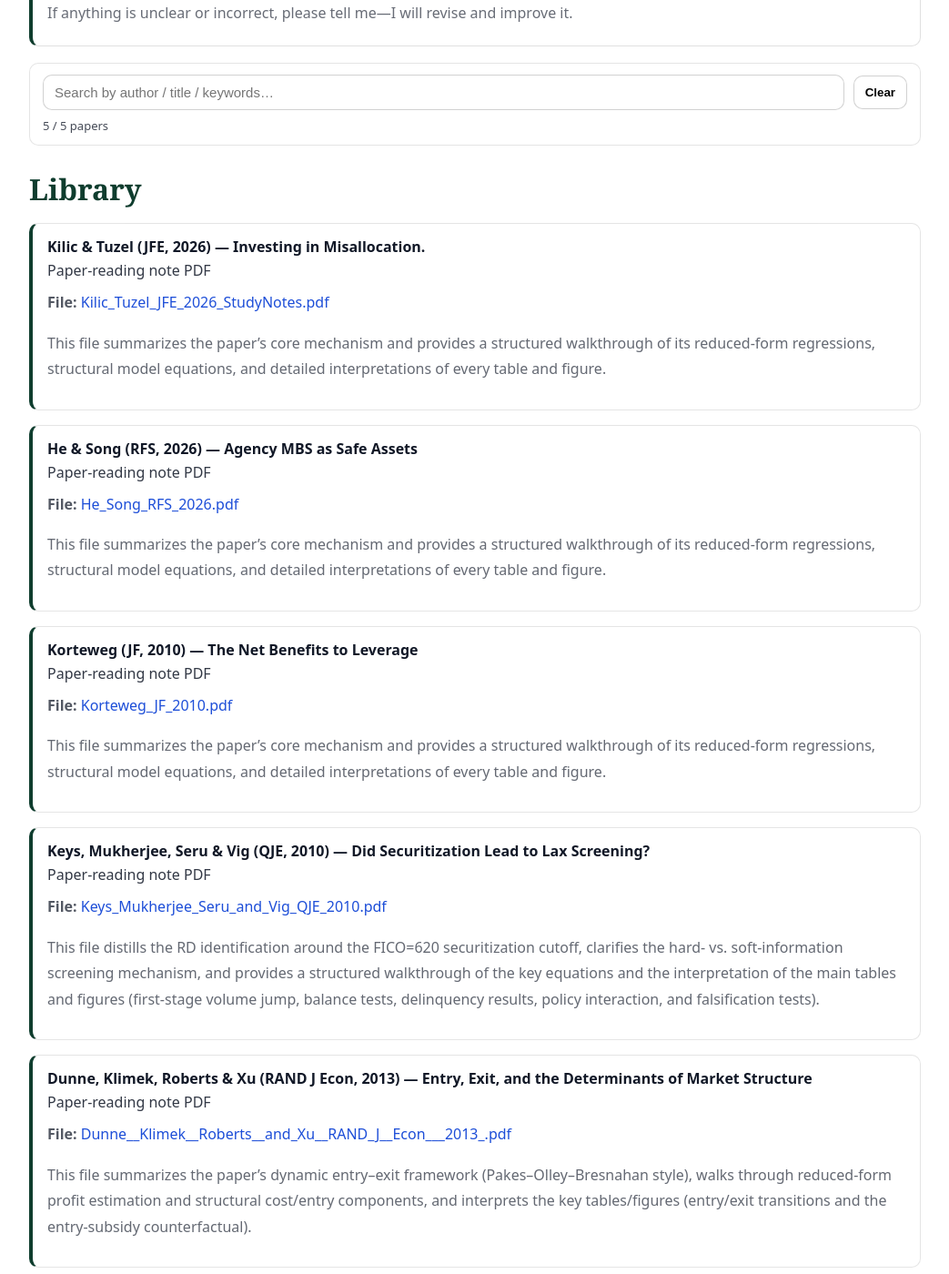
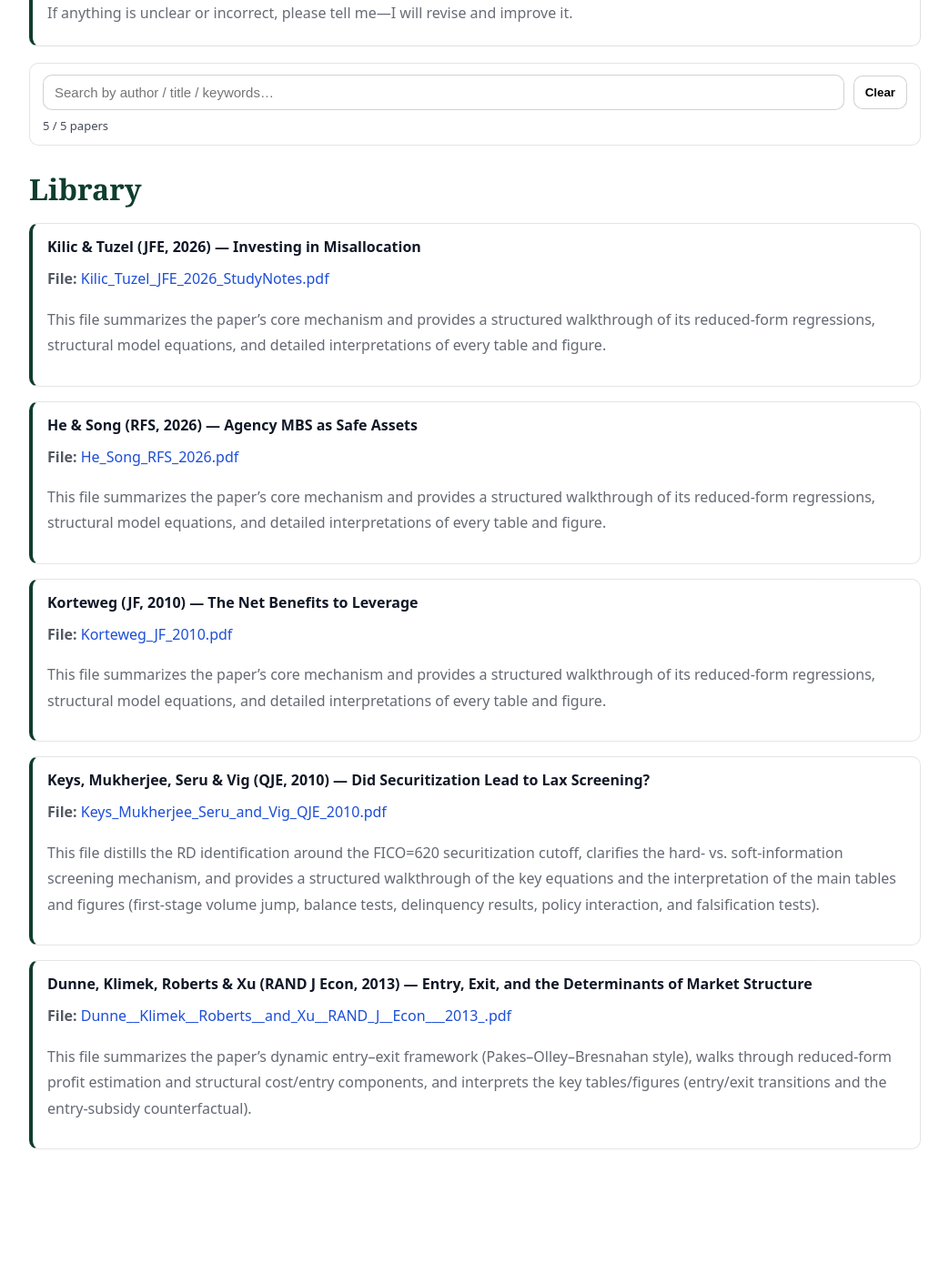
Before and after one commit to yaxinzn/study-archive, a Jekyll site: the page built from reading/index.md, in a window 1280 px wide and 1400 px high, scrolled down 629 px. Shown: the whole window at 91% size, without its empty margins (118-1161 px from the left). Built offline with Jekyll 4.4.1, drawn with Linux system fonts in a browser that asks for light colours; after the commit the page ends 1976 px from its top, so only the background shows below that.

Commit message:
Reading: remove meta line and fix Kilic title

```diff
--- a/reading/index.md
+++ b/reading/index.md
@@ -100,10 +100,8 @@ hero_desc: Short, structured notes that prioritize identification logic, variabl
 
 
 <div class="reading-entry">
-  <div class="reading-title">Kilic & Tuzel (JFE, 2026) — Investing in Misallocation.</div>
-  <div class="reading-meta">Paper-reading note PDF</div>
-
-  <p class="reading-file"><strong>File:</strong>
+  <div class="reading-title">Kilic & Tuzel (JFE, 2026) — Investing in Misallocation</div>
+<p class="reading-file"><strong>File:</strong>
     <a href="{{ site.baseurl }}/reading/library/Kilic_Tuzel_JFE_2026_StudyNotes.pdf">Kilic_Tuzel_JFE_2026_StudyNotes.pdf</a>
   </p>
 
@@ -113,9 +111,7 @@ hero_desc: Short, structured notes that prioritize identification logic, variabl
 
 <div class="reading-entry">
   <div class="reading-title">He & Song (RFS, 2026) — Agency MBS as Safe Assets</div>
-  <div class="reading-meta">Paper-reading note PDF</div>
-
-  <p class="reading-file"><strong>File:</strong>
+<p class="reading-file"><strong>File:</strong>
     <a href="{{ site.baseurl }}/reading/library/He_Song_RFS_2026.pdf">He_Song_RFS_2026.pdf</a>
   </p>
 
@@ -125,9 +121,7 @@ hero_desc: Short, structured notes that prioritize identification logic, variabl
 
 <div class="reading-entry">
   <div class="reading-title">Korteweg (JF, 2010) — The Net Benefits to Leverage</div>
-  <div class="reading-meta">Paper-reading note PDF</div>
-
-  <p class="reading-file"><strong>File:</strong>
+<p class="reading-file"><strong>File:</strong>
     <a href="{{ site.baseurl }}/reading/library/Korteweg_JF_2010.pdf">Korteweg_JF_2010.pdf</a>
   </p>
 
@@ -137,9 +131,7 @@ hero_desc: Short, structured notes that prioritize identification logic, variabl
 
 <div class="reading-entry">
   <div class="reading-title">Keys, Mukherjee, Seru & Vig (QJE, 2010) — Did Securitization Lead to Lax Screening?</div>
-  <div class="reading-meta">Paper-reading note PDF</div>
-
-  <p class="reading-file"><strong>File:</strong>
+<p class="reading-file"><strong>File:</strong>
     <a href="{{ site.baseurl }}/reading/library/Keys_Mukherjee_Seru_and_Vig_QJE_2010.pdf">Keys_Mukherjee_Seru_and_Vig_QJE_2010.pdf</a>
   </p>
 
@@ -149,9 +141,7 @@ hero_desc: Short, structured notes that prioritize identification logic, variabl
 
 <div class="reading-entry">
   <div class="reading-title">Dunne, Klimek, Roberts & Xu (RAND J Econ, 2013) — Entry, Exit, and the Determinants of Market Structure</div>
-  <div class="reading-meta">Paper-reading note PDF</div>
-
-  <p class="reading-file"><strong>File:</strong>
+<p class="reading-file"><strong>File:</strong>
     <a href="{{ site.baseurl }}/reading/library/Dunne__Klimek__Roberts__and_Xu__RAND_J__Econ___2013_.pdf">Dunne__Klimek__Roberts__and_Xu__RAND_J__Econ___2013_.pdf</a>
   </p>
 
```
